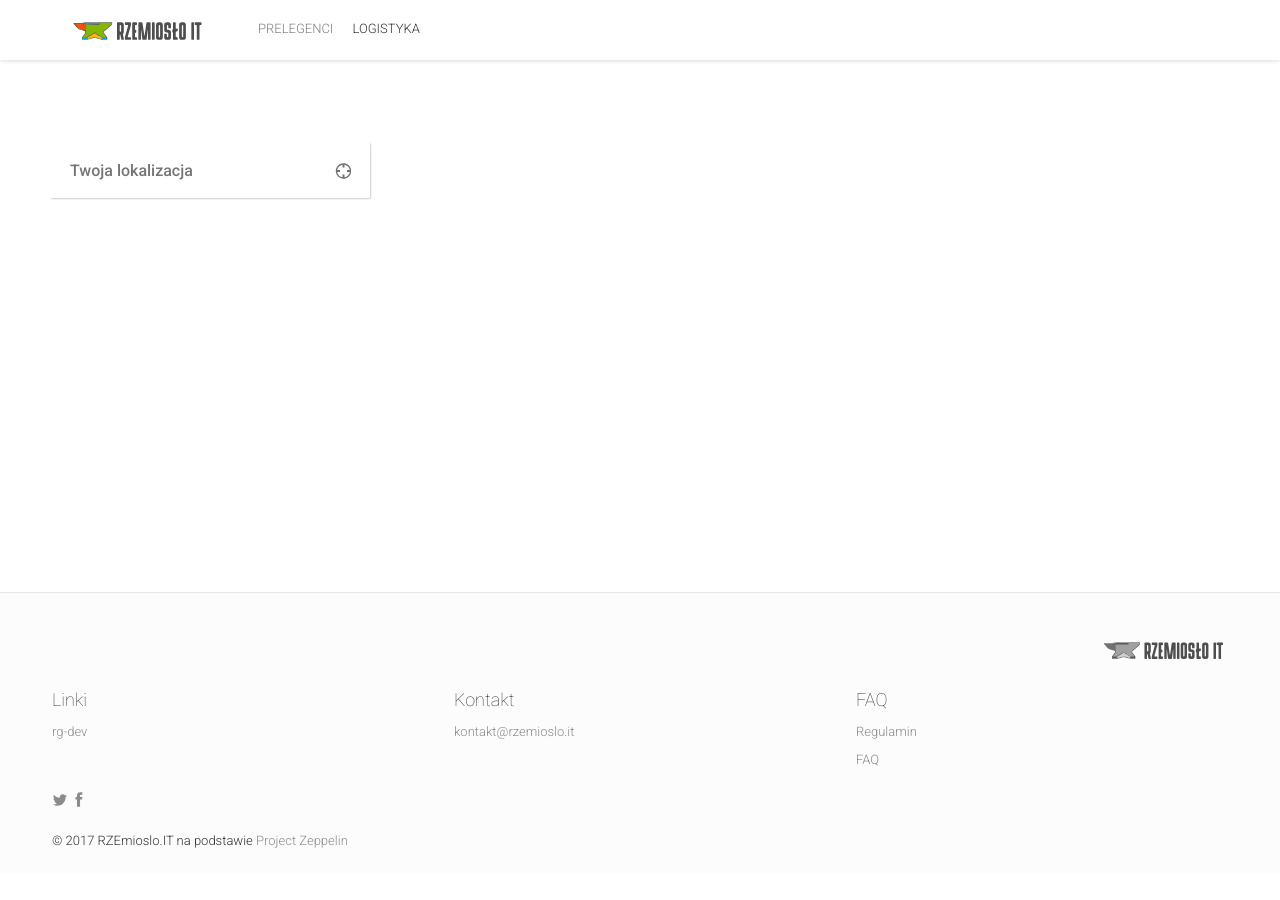
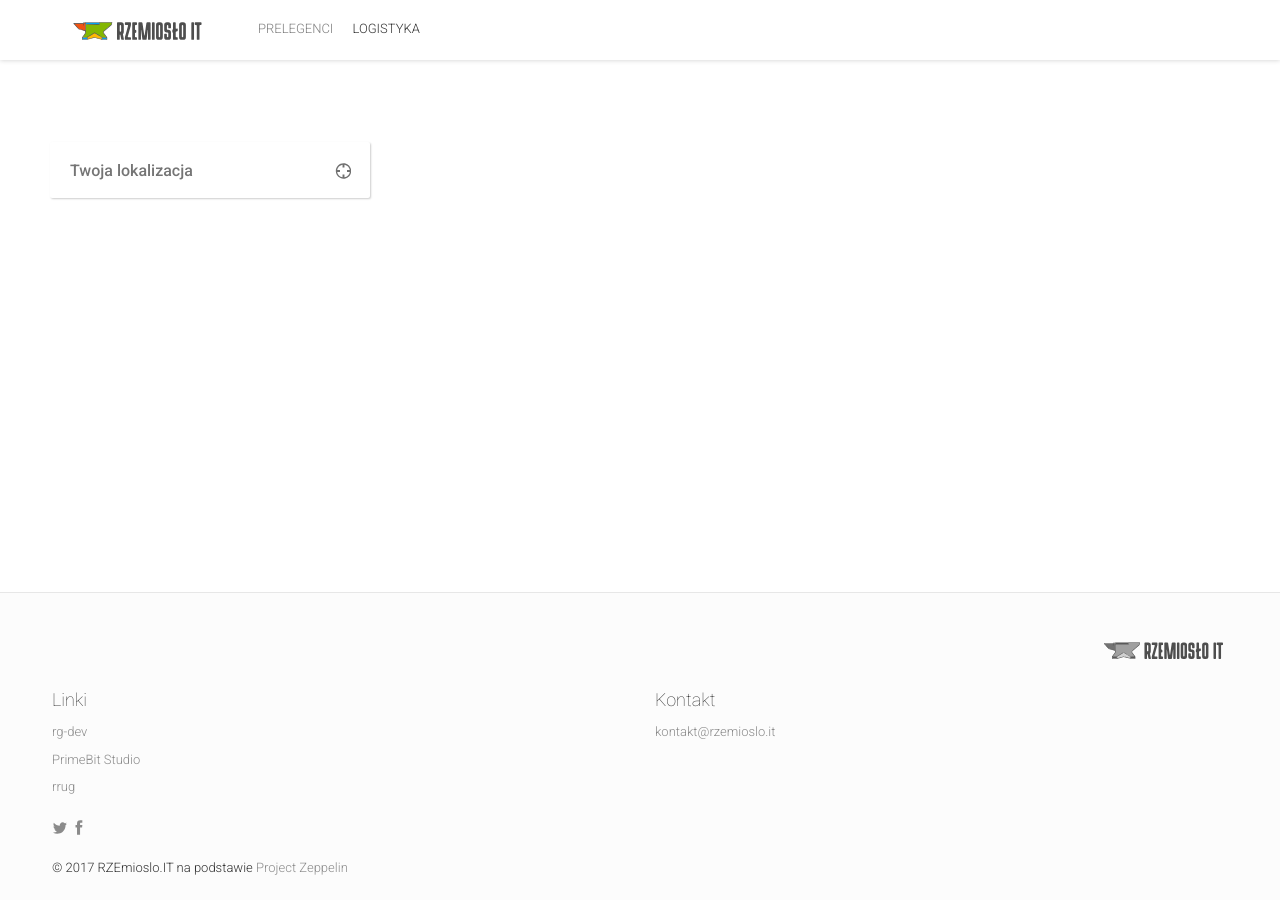
Before and after one commit to rzemioslo-it/rzemioslo-it.github.io, a Jekyll site: the page built from logistics.html, in a window 1280 px wide and 900 px high, scrolled down 765 px. Built offline with Jekyll 4.4.1, drawn with Linux system fonts in a browser that asks for light colours; nearby versions of some CDN libraries; comment, search, counter and statistics services are not loaded; before the commit the page ends 1638 px from its top, so only the background shows below that.

Commit message:
Update footer

```diff
--- a/_config.yml
+++ b/_config.yml
@@ -169,15 +169,17 @@ footerBlocks:
   title: "Linki"
   links:
    - {link: "https://www.meetup.com/rg-dev/", text: "rg-dev"}
+   - {link: "http://www.primebitstudio.com/pl", text: "PrimeBit Studio"}
+   - {link: "http://rrug.pl/", text: "rrug"}
  -
   title: "Kontakt"
   links:
    - {link: "mailto:kontakt@rzemioslo.it", text: "kontakt@rzemioslo.it"}
- -
-  title: "FAQ"
-  links:
-   - {permalink: "", text: "Regulamin"}
-   - {permalink: "", text: "FAQ"}
+#-
+# title: "FAQ"
+# links:
+#  - {permalink: "", text: "Regulamin"}
+#  - {permalink: "", text: "FAQ"}
 
 # Blog
 blogTitle: "Aktualności"
```
